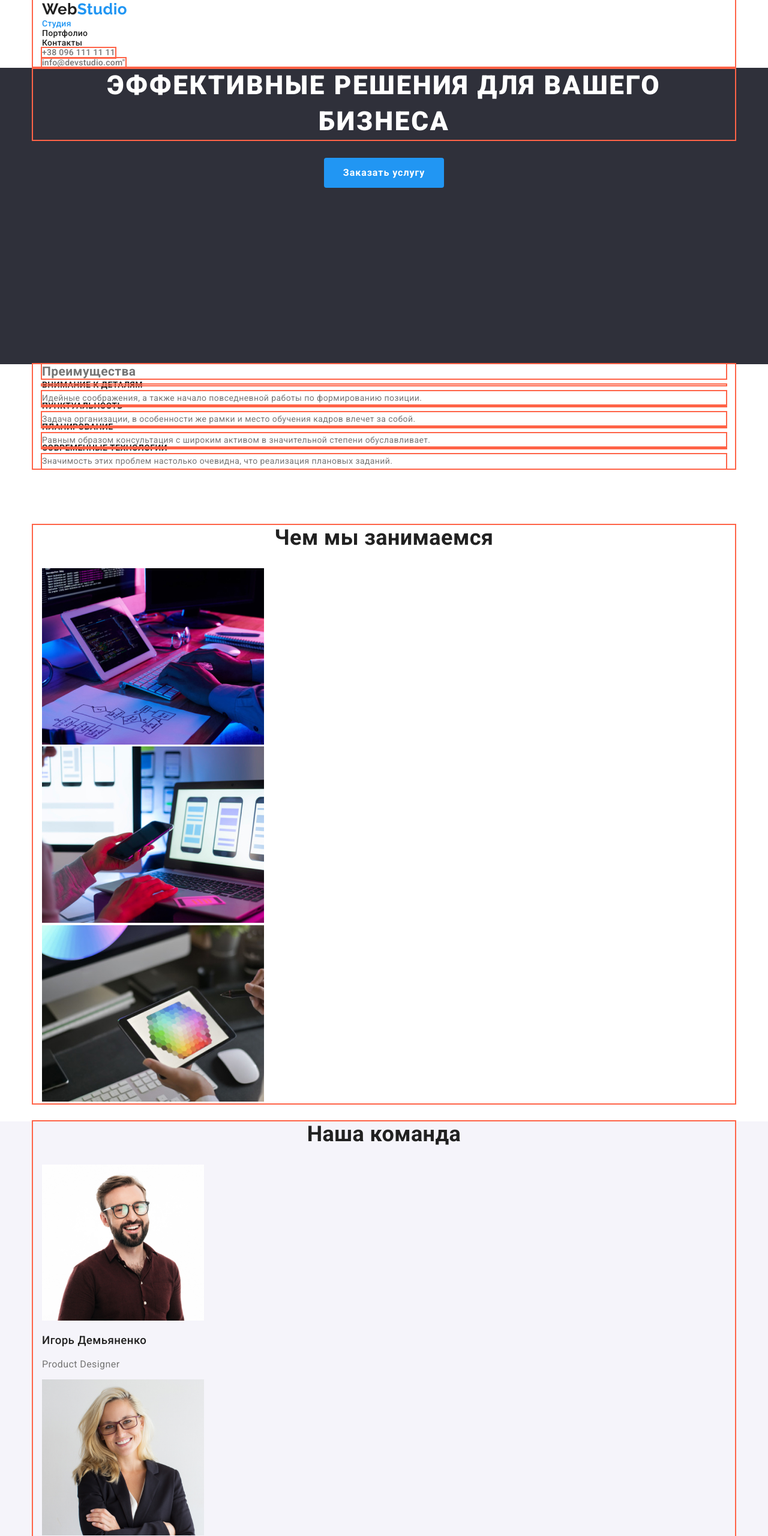
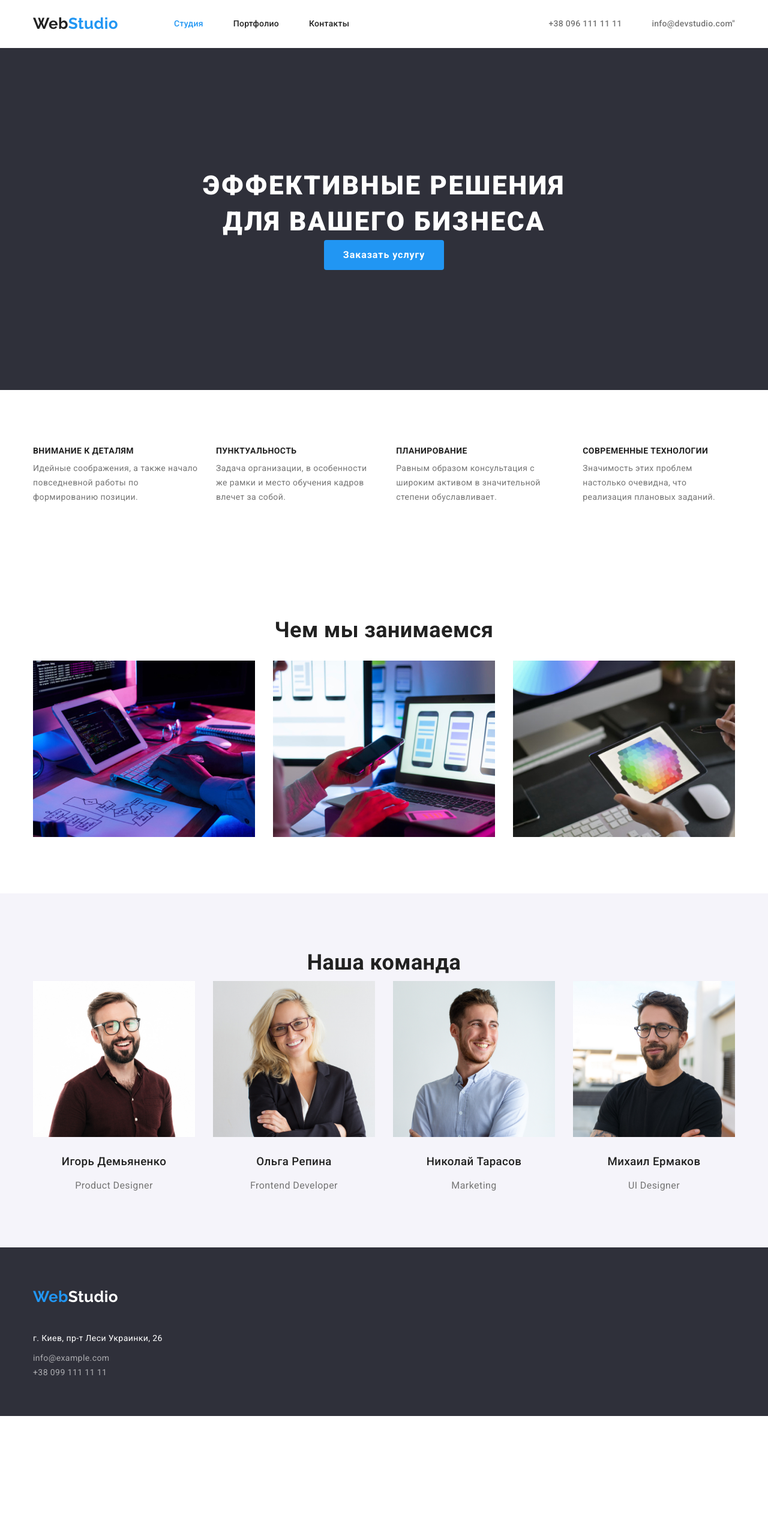
Before and after one commit to Snizhana-Mykhaylova/goit-markup-hw-03, a plain HTML site: page index.html in a window 1280 px wide. Shown: the top 2560 px of the page at 60% size. After the commit the page ends 2360 px from the top, so only its background shows below. Drawn offline with Linux system fonts and the light colour scheme.

Commit message:
добавляет позиционирование

```diff
--- a/css/styles.css
+++ b/css/styles.css
@@ -22,7 +22,7 @@
   --color-bg-white: #ffffff;
 
   --primary-text-color-button: #212121;
-  --primary-bgc-button: #ffffff;
+  --primary-bgc-button: #f5f4fa;
   --secondary-text-color-button: #ffffff;
   --secondary-bgc-button: #2196f3;
 }
@@ -36,13 +36,31 @@ body {
   letter-spacing: 0.03em;
   font-size: var(--primary-font-size);
 }
+
+img {
+  display: block;
+  max-width: 100%;
+  height: auto;
+}
 .conteiner {
-  outline: 2px solid tomato;
-  width: 1170px;
+  width: 1200px;
   margin-left: auto;
   margin-right: auto;
   padding-left: 15px;
   padding-right: 15px;
+}
+.section {
+  padding-top: 94px;
+  padding-bottom: 94px;
+}
+
+.flex {
+  display: flex;
+}
+
+/* временно скрывает заголовок */
+.hiden {
+  display: none;
 }
 
 .link {
@@ -63,21 +81,82 @@ body {
   line-height: 1.2;
 }
 
-footer .logo {
-  color: var(--accent-text-color);
+/* стили кнопок */
+.button {
+  font-family: inherit;
+  display: inline-block;
+  min-width: 200px;
+  padding: 10px 32px;
+  border-radius: 4px;
 }
-.accent {
-  color: var(--accent-text-color);
+
+.secondary.button {
+  min-width: 73px;
+  padding: 6px 22px;
+
+  border-color: transparent;
+
+  color: var(--primary-text-color-button);
+  background-color: var(--prymary-bgc-button);
+  font-weight: 500;
+  font-size: 16px;
+  line-height: 1.62;
+  text-align: center;
 }
-footer .accent {
-  color: var(--white-text-color);
+
+.secondary.button:hover,
+.secondary.button:focus {
+  color: var(--secondary-text-color-button);
+  background-color: var(--secondary-bgc-button);
+}
+
+.primary.button {
+  color: var(--secondary-text-color-button);
+  background-color: var(--secondary-bgc-button);
+  font-weight: 700;
+  font-size: 16px;
+  line-height: 1.87;
+  text-align: center;
+  letter-spacing: 0.06em;
 }
 
 /* index.html */
 
 /* header */
 
+.header-flex {
+  display: flex;
+  align-items: center;
+}
+
+.header .logo {
+  margin-right: 93px;
+}
+
+.header .accent {
+  color: var(--accent-text-color);
+}
+
+.page-nav {
+  display: flex;
+  align-items: center;
+}
+
+.nav-list {
+  display: flex;
+}
+
+.nav-list li {
+}
+.nav-list > .item:not(:last-child) {
+  margin-right: 50px;
+}
+
 .nav-list .link {
+  display: block;
+  padding-top: 32px;
+  padding-bottom: 32px;
+
   color: var(--title-text-color);
   font-weight: 500;
   line-height: 1.14px;
@@ -92,17 +171,29 @@ footer .accent {
   color: var(--accent-text-color);
 }
 
-.contact.link {
+.header-contact.list {
+  display: flex;
+  margin-left: auto;
+}
+.header-contact .item {
+}
+.header-contact .item:not(:last-child) {
+  margin-right: 50px;
+}
+
+.header-contact.link {
+  display: block;
+  padding-top: 32px;
+  padding-bottom: 32px;
+
   color: var(--primary-text-color);
   font-weight: 500;
   line-height: 1.14;
   letter-spacing: 0.02em;
-  display: inline-block;
-  outline: 2px solid tomato;
 }
 
-.contact.link:hover,
-.contact.link:focus {
+.header-contact.link:hover,
+.header-contact.link:focus {
   color: var(--accent-text-color);
 }
 
@@ -110,11 +201,14 @@ footer .accent {
 .hero {
   background-color: var(--accent-bg-color);
   text-align: center;
+  padding-top: 200px;
+  padding-bottom: 200px;
 }
+
 .hero-title {
-  outline: 2px solid tomato;
-  margin-top: 0;
-  margin-bottom: 30px;
+  margin: auto;
+  max-width: 696px;
+
   color: var(--white-text-color);
   font-weight: 900;
   font-size: 44px;
@@ -124,55 +218,55 @@ footer .accent {
   text-transform: uppercase;
 }
 
-.button {
-  color: var(--secondary-text-color-button);
-  background-color: var(--secondary-bgc-button);
-  font-weight: 700;
-  font-size: 16px;
-  line-height: 1.87;
-  text-align: center;
-  letter-spacing: 0.06em;
-  border-radius: 4px;
-  padding: 10px 32px;
-  display: inline-block;
-  min-width: 200px;
-  font-family: inherit;
+/* Преимущества */
+.section .advantages {
+  padding-bottom: 0;
 }
-.hero .button {
-  margin-bottom: 294px;
+
+.advantages .list {
+  display: flex;
 }
-/* Advantages */
-.advantages .conteiner {
-  margin-bottom: 94px;
+
+.advantages-item {
 }
-.advantages-title {
-  margin-top: 0;
-  margin-bottom: 10px;
-  outline: 2px solid tomato;
+
+/* всем елементам флексбокса кроме последнего задает марджин  */
+.advantages-item:not(:last-child) {
+  margin-right: 30px;
 }
-.advantages-item > h3 {
+
+/* стили заголовка елемента бокса */
+.advantages-item > .title {
   margin-top: 0;
   margin-bottom: 10px;
 
   color: var(--title-text-color);
   font-weight: 700;
   font-size: 14px;
-  line-height: 1.14px;
+  line-height: 1.14;
   text-transform: uppercase;
+}
 
-  outline: 2px solid tomato;
-}
 .advantages-item > p {
   margin-top: 0;
   margin-bottom: 0;
 
   color: var(--primary-text-color);
   line-height: 1.71;
-
-  outline: 2px solid tomato;
 }
 
-/* Works */
+/* Чем мы занимаемся*/
+
+.work .list {
+  display: flex;
+  flex-wrap: wrap;
+}
+
+.work .item:not(:last-child) {
+  margin-right: 30px;
+  width: calc((100% - 60px) / 3);
+}
+
 .work-title {
   margin-top: 0;
 
@@ -183,10 +277,27 @@ footer .accent {
   text-align: center;
 }
 /* staff */
-.staff-section {
+.staff {
   background-color: #f5f4fa;
   font-size: 16px;
   line-height: 1.19;
+}
+
+.staff .list {
+  display: flex;
+  flex-wrap: wrap;
+}
+
+.staff .item:not(:last-child) {
+  margin-right: 30px;
+  width: calc((100% - 90px) / 4);
+}
+
+.staff-text {
+  padding-top: 30px;
+}
+.centered {
+  text-align: center;
 }
 .staff-title {
   color: var(--title-text-color);
@@ -194,15 +305,20 @@ footer .accent {
   font-size: 36px;
   line-height: 1.17;
   text-align: center;
+  margin-top: 0;
+  margin-bottom: 10px;
 }
 
 .staff-name {
+  margin-top: 0;
   color: var(--title-text-color);
   font-weight: 500;
 }
 
 .staff-profecion {
   color: var(--primary-text-color);
+  margin-bottom: 0;
+  margin-top: 0;
 }
 
 /* Footer */
@@ -211,7 +327,27 @@ footer {
   line-height: 1.71;
 }
 
-footer .contact .link {
+.footer-content {
+  padding-top: 60px;
+  padding-bottom: 60px;
+}
+
+.footer-logo {
+  display: block;
+  margin-bottom: 35px;
+
+  color: var(--accent-text-color);
+  font-family: Raleway;
+  font-style: normal;
+  font-weight: bold;
+  font-size: 26px;
+}
+
+footer .accent {
+  color: var(--white-text-color);
+}
+
+.footer-contact .link {
   color: rgba(255, 255, 255, 0.6);
   font-style: normal;
   font-weight: 400;
@@ -219,27 +355,63 @@ footer .contact .link {
   letter-spacing: 0.03em;
 }
 
+.footer-mail,
+.footer-tel {
+  margin-bottom: 9px;
+}
+
 .post-address {
+  margin-top: 0;
+  margin-bottom: 9px;
   color: var(--white-text-color);
   font-style: normal;
   font-weight: 400;
 }
 
 /* portfolio.html */
-.selector .button {
-  color: var(--primary-text-color-button);
-  background-color: var(--primary-bgc-button);
-  font-weight: 500;
-  font-size: 16px;
-  line-height: 1.62;
-  text-align: center;
+.selector {
+  justify-content: center;
 }
 
-.selector .button:hover,
-.selector .button:focus {
-  color: var(--secondary-text-color-button);
-  background-color: var(--secondary-bgc-button);
+.selector .item {
+  margin-bottom: 50px;
+}
+
+.selector .item:not(:last-child) {
+  margin-right: 8px;
+}
+
+.galery {
+  flex-wrap: wrap;
+}
+.galery .item {
+  width: calc((100% - 60px) / 3);
+  margin-bottom: 30px;
+}
+
+.galery .item:not(:nth-child(3n)) {
+  margin-right: 30px;
+}
+
+/* убирает нижний марджин последним трем элементам*/
+.galery .item:nth-last-child(-n + 3) {
+  margin-bottom: 0;
 }
 .gallery-title {
   color: var(--title-text-color);
+  margin-top: 0;
+  margin-bottom: 4px;
+
+  font-size: 18px;
+  line-height: 2;
+  letter-spacing: 0.06em;
 }
+
+.galery .text-content {
+  margin: 20px 24px;
+  font-size: 16px;
+}
+.galery .text {
+  margin-top: 0;
+  margin-bottom: 0;
+}
--- a/index.html
+++ b/index.html
@@ -13,28 +13,30 @@
   </head>
 
   <body>
-    <header>
-      <div class="conteiner">
+    <header class="header">
+      <div class="conteiner header-flex">
         <nav class="page-nav">
-          <a class="logo link" href="./"
+          <a class="header logo link" href="./"
             >Web<span class="accent">Studio</span>
           </a>
           <ul class="nav-list list">
-            <li><a class="link current" href="./index.html">Студия</a></li>
-            <li>
+            <li class="item">
+              <a class="link current" href="./index.html">Студия</a>
+            </li>
+            <li class="item">
               <a class="link" href="./portfolio.html">Портфолио</a>
             </li>
-            <li><a class="link" href="">Контакты</a></li>
+            <li class="item"><a class="link" href="">Контакты</a></li>
           </ul>
         </nav>
-        <ul class="contact list">
-          <li>
-            <a class="contact link" href="tel:+380961111111"
+        <ul class="header-contact list">
+          <li class="item">
+            <a class="header-contact link" href="tel:+380961111111"
               >+38 096 111 11 11</a
             >
           </li>
-          <li>
-            <a class="contact link" href="mailto:info@devstudio.com"
+          <li class="item">
+            <a class="header-contact link" href="mailto:info@devstudio.com"
               >info@devstudio.com"</a
             >
           </li>
@@ -44,40 +46,40 @@
     <main>
       <!--Герой-->
       <section class="hero">
-        <h1 class="hero-title conteiner">
-          Эффективные решения для вашего бизнеса
-        </h1>
-        <a class="button link" href="">Заказать услугу</a>
+        <div class="conteiner">
+          <h1 class="hero-title">Эффективные решения для вашего бизнеса</h1>
+          <a class="primary button link" href="">Заказать услугу</a>
+        </div>
       </section>
 
       <!--Преимущества-->
-      <section class="advantages">
+      <section class="section advantages">
         <div class="conteiner">
-          <h2 class="advantages-title">Преимущества</h2>
+          <h2 class="advantages-title hiden">Преимущества</h2>
           <ul class="list">
             <li class="advantages-item">
-              <h3>Внимание к деталям</h3>
+              <h3 class="title">Внимание к деталям</h3>
               <p>
                 Идейные соображения, а также начало повседневной работы по
                 формированию позиции.
               </p>
             </li>
             <li class="advantages-item">
-              <h3>Пунктуальность</h3>
+              <h3 class="title">Пунктуальность</h3>
               <p>
                 Задача организации, в особенности же рамки и место обучения
                 кадров влечет за собой.
               </p>
             </li>
             <li class="advantages-item">
-              <h3>Планирование</h3>
+              <h3 class="title">Планирование</h3>
               <p>
                 Равным образом консультация с широким активом в значительной
                 степени обуславливает.
               </p>
             </li>
             <li class="advantages-item">
-              <h3>Современные технологии</h3>
+              <h3 class="title">Современные технологии</h3>
               <p>
                 Значимость этих проблем настолько очевидна, что реализация
                 плановых заданий.
@@ -87,70 +89,78 @@
         </div>
       </section>
 
+      <!-- Чем мы занимаемся-->
+      <section class="section work">
         <div class="conteiner">
-        <!-- Чем мы занимаемся-->
-        <section>
           <h2 class="work-title">Чем мы занимаемся</h2>
           <ul class="list">
-            <li>
+            <li class="item">
               <img src="./img/img.jpg" alt="картинка" width="370" />
             </li>
-            <li>
+            <li class="item">
               <img src="./img/img-1.jpg" alt="картинка" width="370" />
             </li>
-            <li>
+            <li class="item">
               <img src="./img/img-2.jpg" alt="картинка" width="370" />
             </li>
           </ul>
+        </div>
       </section>
-      </div>
 
       <!--Наша команда-->
-      <section class="staff-section">
-        <div class="conteiner">
+      <section class="section staff">
+        <div class="staff-content conteiner">
           <h2 class="staff-title">Наша команда</h2>
           <ul class="list">
-            <li>
+            <li class="item">
               <img src="./img/img-3.jpg" alt="фото" width="270" />
+              <div class="staff-text centered">
                 <h3 class="staff-name">Игорь Демьяненко</h3>
                 <p class="staff-profecion">Product Designer</p>
+              </div>
             </li>
-            <li>
+            <li class="item">
               <img src="./img/img-4.jpg" alt="фото" width="270" />
+              <div class="staff-text centered">
                 <h3 class="staff-name">Ольга Репина</h3>
                 <p class="staff-profecion">Frontend Developer</p>
+              </div>
             </li>
 
-            <li>
+            <li class="item">
               <img src="./img/img-5.jpg" alt="фото" width="270" />
+              <div class="staff-text centered">
                 <h3 class="staff-name">Николай Тарасов</h3>
                 <p class="staff-profecion">Marketing</p>
+              </div>
             </li>
 
-            <li>
+            <li class="item">
               <img src="./img/img-6.jpg" alt="фото" width="270" />
+              <div class="staff-text centered">
                 <h3 class="staff-name">Михаил Ермаков</h3>
                 <p class="staff-profecion">UI Designer</p>
+              </div>
             </li>
           </ul>
         </div>
       </section>
     </main>
     <footer>
-      <div class="conteiner">
-        <a class="logo link" href="./"
+      <div class="footer-content conteiner">
+        <a class="footer-logo link" href="./"
           >Web<span class="accent">Studio</span>
         </a>
         <address>
           <p class="post-address">г. Киев, пр-т Леси Украинки, 26</p>
-          <ul class="contact list">
-            <li>
-              <a class="contact link" href="mailto:info@devstudio.com"
+          <ul class="footer-contact list">
+            <li class="item">
+              <a class="footer-contact link" href="mailto:info@devstudio.com"
                 >info@example.com</a
               >
             </li>
-            <li>
-              <a class="contact link" href="tel:+380961111111"
+            <li class="item">
+              <a class="footer-contact link" href="tel:+380961111111"
                 >+38 099 111 11 11</a
               >
             </li>
```
Also changed, not shown: portfolio.html (+101 -67 lines). Lines whose indentation alone changed are shown as unchanged.
